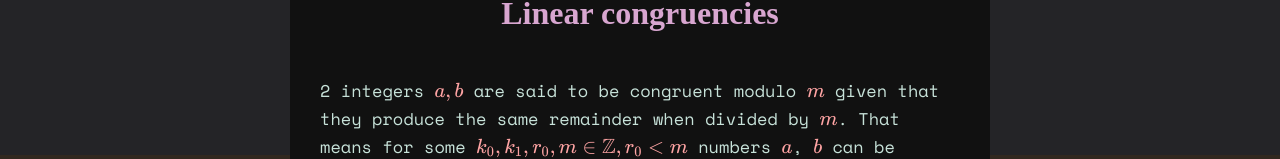
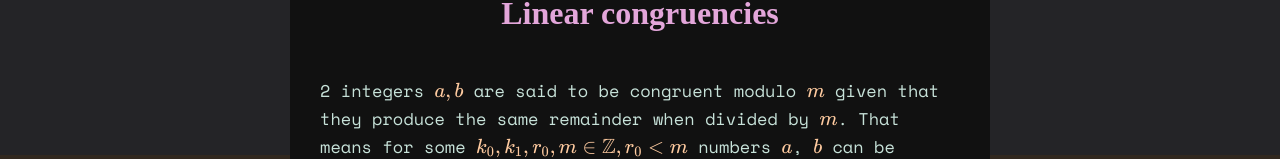
Before and after one commit to patriknusszer/patriknusszer.github.io, a React (Vite) app: page /Blog/RSA in a window 1280 px wide. Shown: the part 645-804 px from the top of the page. Built offline with nearby package versions, Linux system fonts and the light colour scheme; a web font is replaced by a local one.

Commit message:
Add GitHub Actions workflow for deployment

```diff
--- a/src/Articles/RSA/RSA.md
+++ b/src/Articles/RSA/RSA.md
@@ -61,8 +61,8 @@ From these it follows:
 
 $$
 \begin{aligned}
-& q_0m + r_0 \pm r_1 \equiv q_1m + r_0 \pm r_1 \pmod{m}\\
-& r_0 \pm r_1 \equiv r_0 \pm r_1 \pmod{m}
+q_0m + r_0 \pm r_1 &\equiv q_1m + r_0 \pm r_1 \pmod{m}\\
+r_0 \pm r_1 &\equiv r_0 \pm r_1 \pmod{m}
 \end{aligned}
 $$
 
--- a/src/ItemViewTemplate/ItemViewTemplate.css
+++ b/src/ItemViewTemplate/ItemViewTemplate.css
@@ -94,14 +94,14 @@ body {
 }
 
 .katex, .katex-display {
-    color: #ffa4a4;
+    color:#ffcba0;
 }
 
 h1, h2 {
     margin-top: 60px;
     margin-bottom: 45px;
    -webkit-font-smoothing: antialiased;
-    color: #d8a6d0;
+    color:#e3a6da;
         font-family: 'Cabin sketch';
 }
 
```
